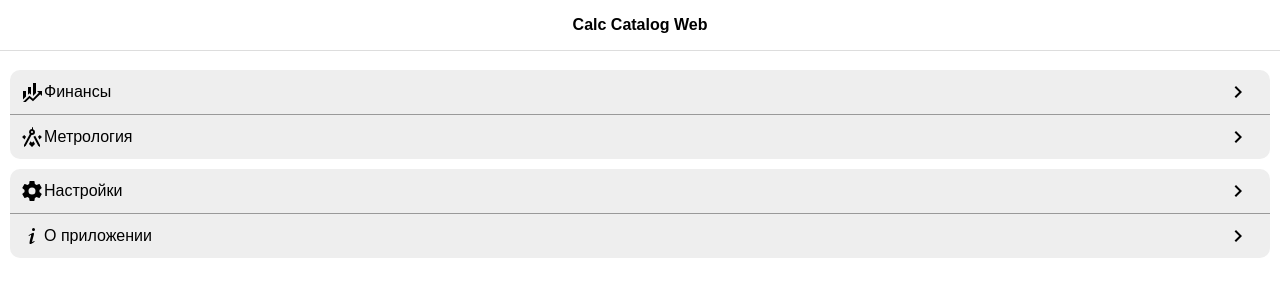
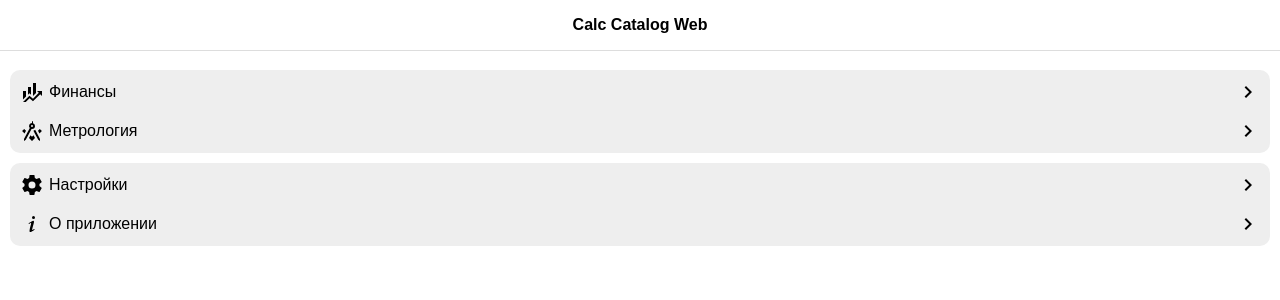
Before and after one commit to ivansey/calc-catalog-web, a React app: page / in a window 1280 px wide. Shown: the top 300 px of the page. Built offline with nearby package versions, Linux system fonts and the light colour scheme.

Commit message:
Restyle components

```diff
--- a/src/components/Input.jsx
+++ b/src/components/Input.jsx
@@ -18,18 +18,17 @@ If not, see <https://www.gnu.org/licenses/>.
 
 import React from "react";
 import Card from "./Card.jsx";
+import Text from "./Text.jsx";
 
 const Input = ({
                    title = "", id = "", placeholder = "", defaultValue = "", onChange = () => {
     }, type = "text", inputmode = ""
                }) => {
-    return <div className="input">
-        <label htmlFor={id}>{title}:</label>
-        <Card>
-            <input className="card-item input" id={id} type={type} placeholder={placeholder} defaultValue={defaultValue}
-                   onChange={onChange} inputMode={inputmode}/>
-        </Card>
-    </div>
+    return <Card className="input">
+        <Text><label htmlFor={id}>{title}:</label></Text>
+        <input className="card-item input" id={id} type={type} placeholder={placeholder} defaultValue={defaultValue}
+               onChange={onChange} inputMode={inputmode}/>
+    </Card>
 };
 
 export default Input;
--- a/src/components/Link.jsx
+++ b/src/components/Link.jsx
@@ -34,7 +34,7 @@ const Link = ({children, onClick = () => {}, noBorderChild = false, icon = null,
                     ? <span className="loading"><SpinnerCircularFixed color="#000" size={20}/></span>
                     : null
             }
-            {children}
+            <div className="text">{children}</div>
         </div>
 		{
 			next
--- a/src/components/ValueLink.jsx
+++ b/src/components/ValueLink.jsx
@@ -22,10 +22,10 @@ import Text from "./Text.jsx";
 import Link from "./Link.jsx";
 
 const Value = ({title, value, onClick = () => {}}) => {
-	return <Card onClick={onClick}>
+	return <div onClick={onClick} className="card valueLink">
 		<Link noBorderChild onClick={onClick}>{title}</Link>
-		<Text onClick={onClick}>{value}</Text>
-	</Card>
+		<Link onClick={onClick}>{value}</Link>
+	</div>
 };
 
 export default Value;
--- a/src/styles/components/Button.scss
+++ b/src/styles/components/Button.scss
@@ -34,20 +34,37 @@ If not, see <https://www.gnu.org/licenses/>.
 }
 
 .card-item.button {
+	background: transparent;
 	text-align: left;
 	font-size: 1em;
-	width: 100%;
-	padding-right: 20px;
+	width: calc(100% - 10px);
 	display: flex;
 	align-items: center;
 	justify-content: space-between;
+	transition: background-color .3s;
 
 	& .left {
 		display: flex;
 		align-items: center;
 
+		& .text {
+			padding-left: 5px;
+		}
+
 		& .loading {
 			margin: 2px 2px 2px 5px;
 		}
 	}
+
+	&:hover {
+		background-color: #ddd;
+	}
 }
+
+.valueLink {
+	transition: background-color .3s;
+
+	&:hover {
+		background-color: #ddd;
+	}
+}
--- a/src/styles/components/Card.scss
+++ b/src/styles/components/Card.scss
@@ -17,24 +17,18 @@ If not, see <https://www.gnu.org/licenses/>.
 */
 .card {
 	margin-bottom: 10px;
+	background-color: #eee;
+	border-radius: 10px;
+	overflow: hidden;
+
 	& .card-item {
-		background-color: #eee;
-		width: calc(100% - 20px);
-		padding: 10px;
+		width: calc(100% - 10px);
+		margin: 5px;
+		padding: 5px;
 		border: 0;
-		border-bottom: 1px solid #999;
+		border-radius: 10px;
+		//border-bottom: 1px solid #999;
 		transition: background-color .3s;
-
-		&:first-child {
-			border-top-left-radius: 10px;
-			border-top-right-radius: 10px;
-		}
-
-		&:last-child {
-			border-bottom-left-radius: 10px;
-			border-bottom-right-radius: 10px;
-			border-bottom: 0;
-		}
 
 		&.no-border-child {
 			border-bottom: 0;
--- a/src/styles/components/Input.scss
+++ b/src/styles/components/Input.scss
@@ -17,15 +17,16 @@ If not, see <https://www.gnu.org/licenses/>.
 */
 
 .input {
-	& label {
-		font-size: 0.9em;
-		padding-bottom: 2px;
-		display: block;
-		width: 100%;
-	}
 }
 
 .card-item.input {
-	width: 100%;
-	padding-right: 20px;
+	width: calc(100% - 10px);
+	padding: 10px;
+
+	& label {
+		font-size: 1em;
+		display: block;
+		width: 100%;
+		//padding: 10px;
+	}
 }
--- a/src/styles/components/Radio.scss
+++ b/src/styles/components/Radio.scss
@@ -18,27 +18,20 @@ If not, see <https://www.gnu.org/licenses/>.
 
 .radio {
 	background-color: #eee;
-	width: calc(100% - 20px);
-	padding: 10px;
+	width: calc(100% - 30px) !important;
+	padding: 10px !important;
 	border: 0;
 	border-bottom: 1px solid #999;
 	transition: background-color .3s;
 	display: flex;
 	justify-content: space-between;
 
-	&.firstChild {
-		border-top-left-radius: 10px;
-		border-top-right-radius: 10px;
+	& label {
+		width: calc(100% - 20px);
 	}
 
-	&.lastChild {
-		border-bottom-left-radius: 10px;
-		border-bottom-right-radius: 10px;
-		border-bottom: 0;
-	}
-
-	& label {
-		width: 100%;
+	&:hover {
+		background-color: #ddd;
 	}
 }
 
--- a/src/styles/components/Text.scss
+++ b/src/styles/components/Text.scss
@@ -18,6 +18,7 @@ If not, see <https://www.gnu.org/licenses/>.
 
 .card-item.text {
 	text-align: left;
+	padding: 5px;
 
 	& p, & label {
 		display: block;
```
Also changed, not shown: 1 other file (tests, documents, lock files or other folders).
